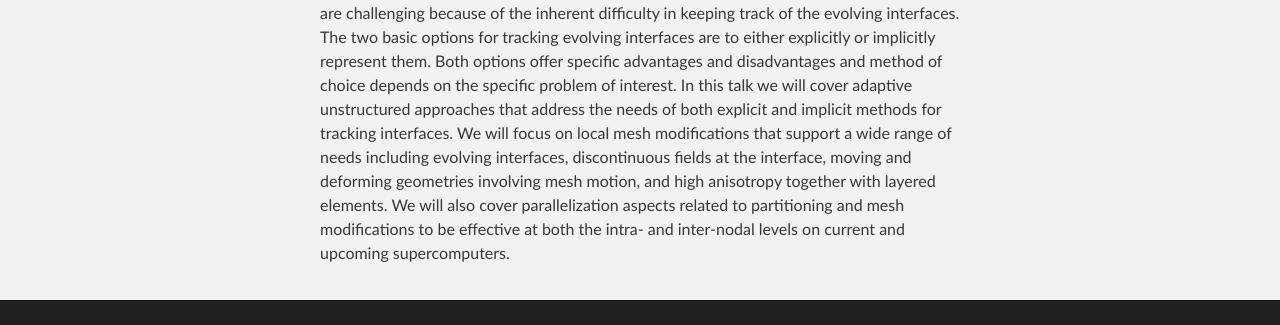
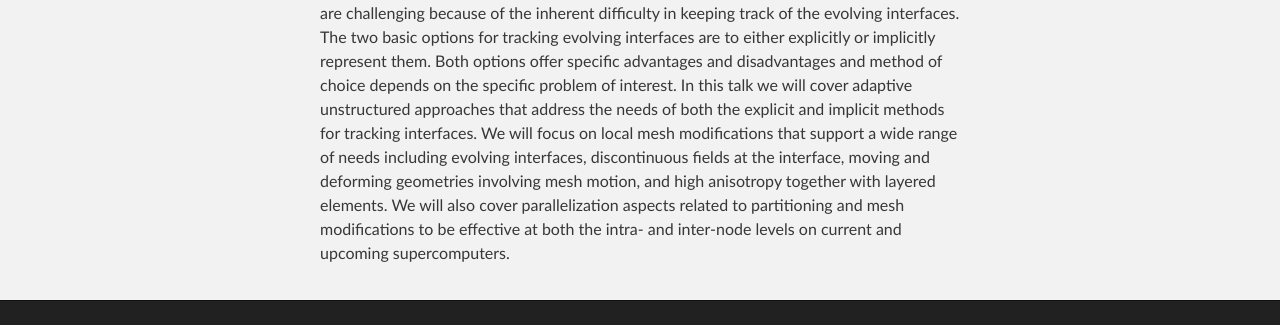
Before and after one commit to erdc/workshops, a Jekyll site: the page built from abstracts/Sahni.md, in a window 1280 px wide. Shown: the part 339-664 px from the top of the page. Built offline with Jekyll 4.4.1, drawn with Linux system fonts in a browser that asks for light colours; some of the changed text lies outside the part shown.

Commit message:
Update Sahni.md
corrected typos

```diff
--- a/abstracts/Sahni.md
+++ b/abstracts/Sahni.md
@@ -17,11 +17,11 @@ options for tracking evolving interfaces are to either explicitly or
 implicitly represent them. Both options offer specific advantages and
 disadvantages and method of choice depends on the specific problem of
 interest. In this talk we will cover adaptive unstructured approaches
-that address the needs of both explicit and implicit methods for
+that address the needs of both the explicit and implicit methods for
 tracking interfaces. We will focus on local mesh modifications that
 support a wide range of needs including evolving interfaces,
 discontinuous fields at the interface, moving and deforming geometries
 involving mesh motion, and high anisotropy together with layered
 elements. We will also cover parallelization aspects related to
 partitioning and mesh modifications to be effective at both the intra-
-and inter-nodal levels on current and upcoming supercomputers.
+and inter-node levels on current and upcoming supercomputers.
```
